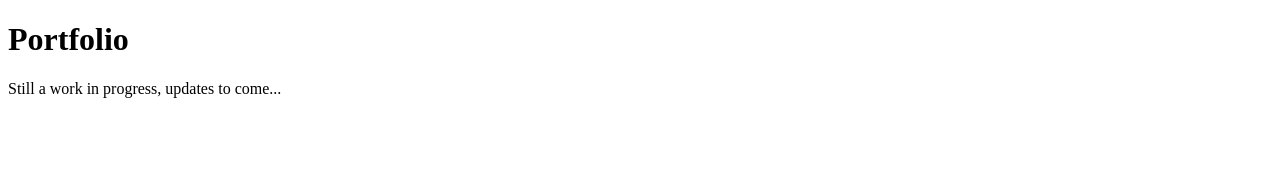
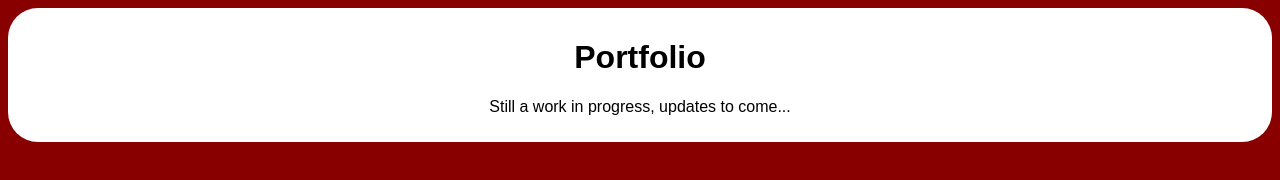
Before and after one commit to jcsl94/jcsl94.github.io, a plain HTML site: page portfolio/portfolio.html in a window 1280 px wide. Drawn offline with Linux system fonts and the light colour scheme.

Commit message:
added some simple css to prtfolio as well as linked it to the portfolio html page

```diff
--- /dev/null
+++ b/CSS/portfolio.css
@@ -0,0 +1,18 @@
+body{
+	background-color: #800;
+	font-family: Arial;
+}
+
+div{
+	background-color: #FFF;
+	padding: 10px;
+	border-radius: 30px;
+}
+
+h1{
+	text-align: center;
+}
+
+p{
+	text-align: center;
+}
--- a/portfolio/portfolio.html
+++ b/portfolio/portfolio.html
@@ -3,6 +3,8 @@
 <head>
 	<title>The Average Joe</title>
     <meta name="viewport" content="width=device-width">
+
+    <link href="/CSS/portfolio.css" rel="stylesheet" />
 </head>
 
 <body>
```
